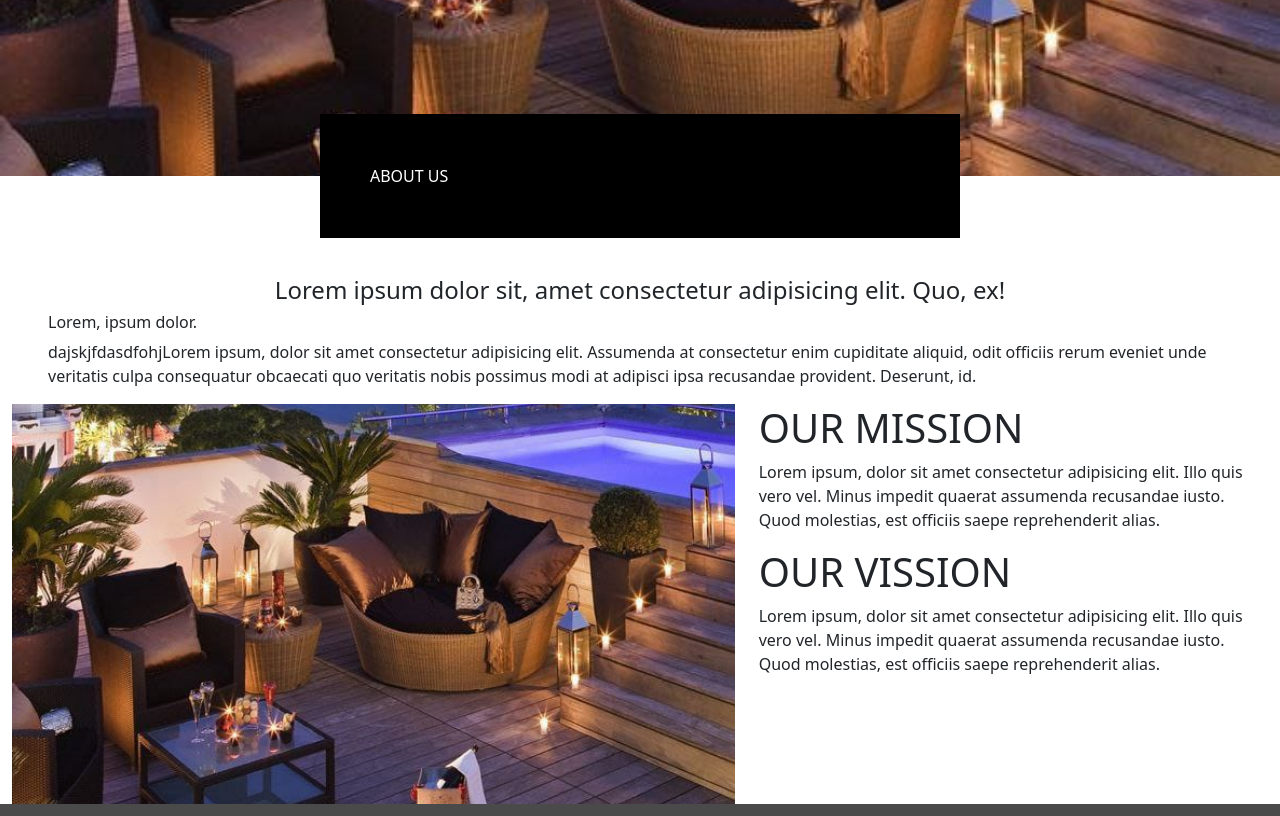
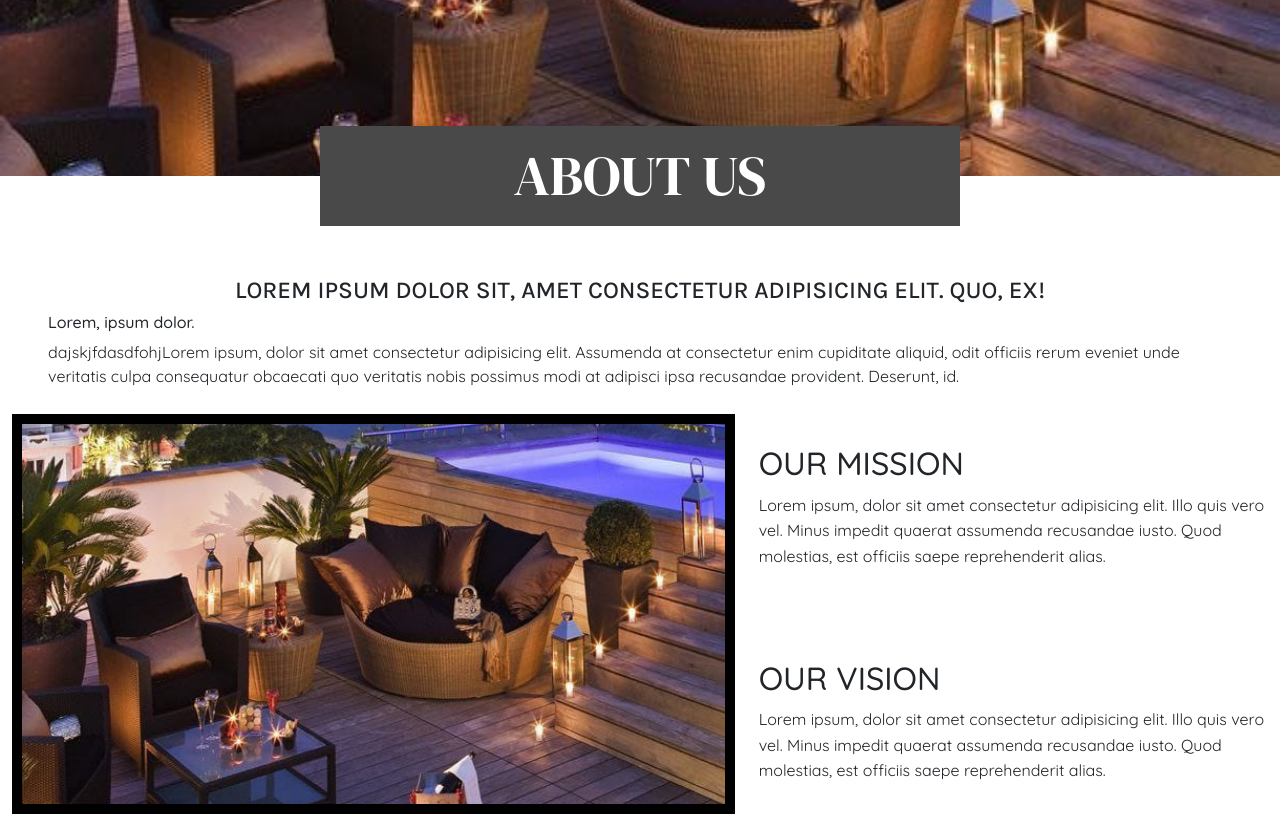
Before and after one commit to sachin-bhadoriya/Hotel_Website, a React (Vite) app: page /AboutUs in a window 1280 px wide. Shown: the part 300-1116 px from the top of the page. Built offline with nearby package versions, Linux system fonts and the light colour scheme; a web font is replaced by a local one.

Commit message:
add basic css in blog and about

```diff
--- a/src/Components/AboutUs.jsx
+++ b/src/Components/AboutUs.jsx
@@ -24,13 +24,13 @@ const AboutUs = () =>{
 
             <div className={Styles.aboutUsContainer}>
                 <img src={image1} className={Styles.AboutImage1} />
-                <div className={`text-white ${Styles.mainAboutHeadingBox}`}>ABOUT US</div>
+                <div className={`p-2 ${Styles.mainAboutHeadingBox}`}>ABOUT US</div>
             </div>
             <div className={`${Styles.otherHeadingAboutUs} px-5`}>
                 <div className="AboutHead">
                     <h4 className='text-center'>Lorem ipsum dolor sit, amet consectetur adipisicing elit. Quo, ex!</h4>
                 </div>
-                <div className="AboutContent">
+                <div className={`${Styles.AboutContent}`}>
                     <h6>Lorem, ipsum dolor.</h6>
                     <p>dajskjfdasdfohj{IntroductionDataDetails.mainHeading}</p>
                 </div>
@@ -41,16 +41,22 @@ const AboutUs = () =>{
                         <div className="col-sm-7">
                             <img src={image1} alt="" className='' />
                         </div>
-                        <div className="col-sm-5">
+                        <div className={`col-sm-5 my-4  ${Styles.infoBoxMain}`}>
+                            <div className={` ${Styles.infoBox}`}>
                                 <h1>OUR MISSION</h1>
                                 <p>
                                     Lorem ipsum, dolor sit amet consectetur adipisicing elit. Illo quis vero vel. Minus impedit quaerat assumenda recusandae iusto. Quod molestias, est officiis saepe reprehenderit alias.
                                 </p>
-                            <h1>OUR VISSION</h1>
+                            </div>
+<br />
+                            <div className={`${Styles.infoBox} ${Styles.infoBoxsecond}`}>
+                                <h1>OUR VISION</h1>
                                 <p>
                                     Lorem ipsum, dolor sit amet consectetur adipisicing elit. Illo quis vero vel. Minus impedit quaerat assumenda recusandae iusto. Quod molestias, est officiis saepe reprehenderit alias.
                                 </p>
                             </div>
+                        </div>
+
                     </div>
                 </div>
             </div>
--- a/src/Components/Blog.jsx
+++ b/src/Components/Blog.jsx
@@ -10,13 +10,13 @@ const Blog=()=>{
         <>
             <div className={Styles.innerServiceContainer}>
                 <img src={image1} className={Styles.innerServiceImage1} />
-                <div className={`text-white ${Styles.maininnerServiceHeadingBox}`}>SERVICE</div>
+                <div className={`p-2  ${Styles.maininnerServiceHeadingBox}`}>SERVICE</div>
             </div>
             <div className={`${Styles.otherHeadinginnerService} px-5`}>
                 <div className="innerServiceHead">
                     <h4 className='text-center'>Lorem ipsum dolor sit, amet consectetur adipisicing elit. Quo, ex!</h4>
                 </div>
-                <div className="innerServiceContent">
+                <div className={`${Styles.innerServiceContent}`}>
                     <h6>Lorem, ipsum dolor.</h6>
                     <p>Lorem, ipsum dolor sit amet consectetur adipisicing elit. Recusandae, delectus tempora facere fugiat porro itaque, sequi fuga soluta rem facilis fugit, officia amet nisi veniam molestias! Quod error aspernatur molestiae aliquid eligendi, voluptates blanditiis recusandae accusantium necessitatibus, ipsa eaque. Atque saepe sit fuga qui placeat ex provident similique incidunt dicta.</p>
                 </div>
--- a/src/Components/CSSFile/About.module.css
+++ b/src/Components/CSSFile/About.module.css
@@ -1,5 +1,5 @@
-/* *{
-    margin: 0;
+/* .aboutUsContainer{
+    margin: 0 !important;
     padding: 0;
     box-sizing: border-box;
 } */
@@ -13,20 +13,91 @@
     position: relative;
 }
 .mainAboutHeadingBox{
+   /* font styles */
+   font-family: 'DM Serif Display',  sans-serif;
+   font-size: 3.5em;
+   color: #fff;
+   text-align: center;
    position: absolute;
-    background-color: black;
+   background-color: rgb(73, 73, 73);
    width: 50%;
    margin: auto;
-    padding: 50px;
+   /* padding: 30px; */
    left: 50%;
    bottom: 0;
    transform: translate(-50%, 50%);
 }
-.otherHeadingAboutUs {
+.otherHeadingAboutUs h4{
+    /* font styles */
+    font-family: 'karla', sans-serif;
+    text-transform: uppercase;
     margin-top: 100px;
 }
+.AboutContent {
+    /* font styles */
+    font-family: 'quicksand', sans-serif;
+}
+.missionVissionContainer{
+    font-family: 'quicksand', sans-serif;
+}
+/* .otherHeadingAboutUs {
+    margin-top: 100px;
+} */
 .missionVissionContainer img {
+    border: solid 10px black;
+    margin: 10px 0 10px 0;
     width: 100%;
     height: 400px;
     object-fit: cover;
 }
+
+.missionVissionContainer .infoBoxMain {
+    display: flex;
+    flex-wrap: wrap;
+    align-items: center;
+}
+
+/* .infoBox {
+    margin-bottom: 40px;
+  }
+   */
+  .infoBox h1 {
+    font-size: 32px;
+    margin-bottom: 10px;
+  }
+
+  .infoBox p {
+    font-size: 16px;
+    line-height: 1.6;
+    margin: 0;
+  }
+
+
+
+
+
+
+
+
+  /* ===== Tablet View (smaller laptops / tablets) ===== */
+  @media only screen and (min-width: 768px) and (max-width: 991px) {
+    .mainAboutHeadingBox{
+       font-size: 2.5rem;
+       text-align: center;
+    }
+ }
+
+ /* ===== Mobile View ===== */
+ @media only screen and (max-width: 767px) {
+   .mainAboutHeadingBox{
+       font-size: 2rem;
+       line-height: 1;
+       text-align: center;
+    }
+    .missionVissionContainer .infoBoxMain {
+        padding: 15px;
+    }
+    .missionVissionContainer .infoBoxsecond {
+        padding-top: 25px;
+    }
+ }
--- a/src/Components/CSSFile/Blog.module.css
+++ b/src/Components/CSSFile/Blog.module.css
@@ -8,17 +8,29 @@
     position: relative;
 }
 .maininnerServiceHeadingBox{
+    /* font styles */
+    font-family: 'DM Serif Display',  sans-serif;
+    font-size: 3.5em;
+    color: #fff;
+    text-align: center;
     position: absolute;
-    background-color: black;
+    background-color: rgb(73, 73, 73);
     width: 50%;
     margin: auto;
-    padding: 50px;
+    /* padding: 30px; */
     left: 50%;
     bottom: 0;
     transform: translate(-50%, 50%);
 }
-.otherHeadinginnerService {
+.otherHeadinginnerService h4 {
+    /* font styles */
+    font-family: 'karla', sans-serif;
+    text-transform: uppercase;
     margin-top: 100px;
+}
+.innerServiceContent {
+    /* font styles */
+    font-family: 'quicksand', sans-serif;
 }
 .offerBoxes .offerBox {
     width: auto;
@@ -26,3 +38,19 @@
     /* background-color: skyblue; */
     justify-content: space-between;
 }
+
+  /* ===== Tablet View (smaller laptops / tablets) ===== */
+  @media only screen and (min-width: 768px) and (max-width: 991px) {
+     .maininnerServiceHeadingBox{
+        font-size: 2.5rem;
+        text-align: center;
+     }
+  }
+
+  /* ===== Mobile View ===== */
+  @media only screen and (max-width: 767px) {
+    .maininnerServiceHeadingBox{
+        font-size: 2rem;
+        text-align: center;
+     }
+  }
```
Lines whose indentation alone changed are shown as unchanged.
